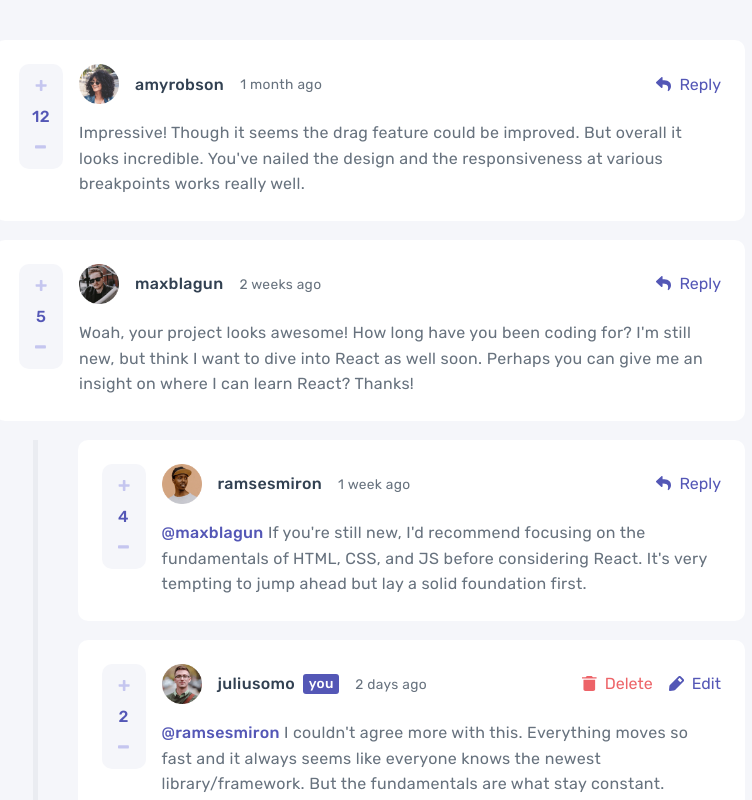
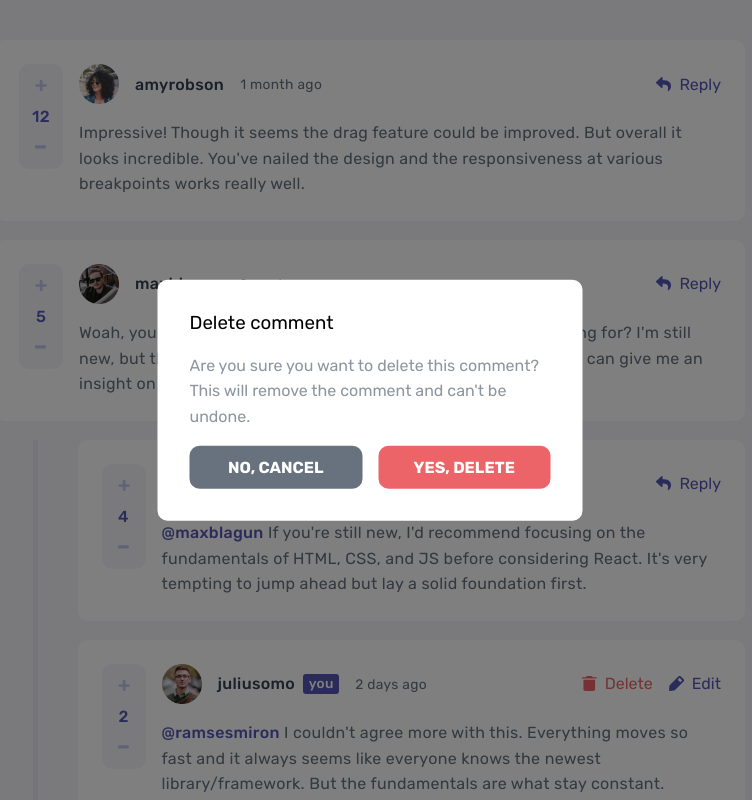
Before and after one commit to adriansseur/interactive-comments-section, a Next.js app: page / in a window 1280 px wide. Both pictures are taken after a click on the button "Delete". Shown: the top 800 px of the page, without its empty margins (270-1022 px from the left). Built offline with nearby package versions, Linux system fonts and the light colour scheme.

Commit message:
added deleteModal & open/close functionality

```diff
--- a/components/App.js
+++ b/components/App.js
@@ -1,13 +1,20 @@
 import styles from '../styles/App.module.css'
 import CommentAdder from "../components/CommentAdder"
 import CommentsViewer from "../components/CommentsViewer"
+import DeleteModal from './DeleteModal'
+import { useState } from 'react'
 
 
 export default function App({ data, setData }) {
+
+    const [viewDeleteModal, setViewDeleteModal] = useState(false)
+    console.log(data)
+
     return (
         <div className={styles.appContainer}>
-            <CommentsViewer data={data} />
+            <CommentsViewer data={data} setViewDeleteModal={setViewDeleteModal} />
             <CommentAdder data={data} setData={setData} />
+            {viewDeleteModal && <DeleteModal setViewDeleteModal={setViewDeleteModal} />}
         </div>
     )
 }
--- a/components/Comment.js
+++ b/components/Comment.js
@@ -9,8 +9,14 @@ export default function Comment({
     username,
     replies,
     replyingTo,
-    currentUser
+    currentUser,
+    setViewDeleteModal
 }) {
+
+    function handleDeleteClick() {
+        setViewDeleteModal(true)
+    }
+
     return (
         <div className={styles.commentContainer}>
             <p className={styles.username}>
@@ -52,7 +58,7 @@ export default function Comment({
             {
                 username === currentUser ?
                     <div className={styles.manageContainer}>
-                        <button>
+                        <button onClick={handleDeleteClick}>
                             <div className={styles.deleteContainer}>
                                 <Image
                                     src="/assets/icons/icon-delete.svg"
--- a/components/CommentsViewer.js
+++ b/components/CommentsViewer.js
@@ -1,7 +1,7 @@
 import Comment from "../components/Comment"
 import styles from "../styles/CommentsViewer.module.css"
 
-export default function CommentsViewer({data}) {
+export default function CommentsViewer({data, setViewDeleteModal}) {
 
     const commentElements = data.comments.map(comment => {
         const commentPackage =
@@ -16,6 +16,7 @@ export default function CommentsViewer({data}) {
                 username={comment.user.username}
                 replies={comment.replies}
                 currentUser={data.currentUser.username}
+                setViewDeleteModal={setViewDeleteModal}
             />]
         if (comment.replies.length !== 0) {
             const replyPackage = comment.replies.map(reply => (
@@ -30,6 +31,7 @@ export default function CommentsViewer({data}) {
                         replies={reply.replies}
                         replyingTo={reply.replyingTo}
                         currentUser={data.currentUser.username}
+                        setViewDeleteModal={setViewDeleteModal}
                     />
                 </div>
             ))
@@ -42,7 +44,6 @@ export default function CommentsViewer({data}) {
         }
         return commentPackage
     })
-    console.log(commentElements)
 
     return (
         <div className="comments-view-container">
--- /dev/null
+++ b/components/DeleteModal.js
@@ -0,0 +1,21 @@
+import styles from '../styles/DeleteModal.module.css'
+
+export default function DeleteModal({setViewDeleteModal}) {
+
+    function handleCancelClick() {
+        setViewDeleteModal(false)
+    }
+
+    return (
+        <div className={styles.modalWrapper}>
+            <div className={styles.deleteModalContainer}>
+                <h3 className={styles.title}>Delete comment</h3>
+                <p className={styles.content}>Are you sure you want to delete this comment? This will remove the comment and can't be undone.</p>
+                <div className={styles.btnContainer}>
+                    <button onClick={handleCancelClick} className={styles.cancel}>NO, CANCEL</button>
+                    <button className={styles.delete}>YES, DELETE</button>
+                </div>
+            </div>
+        </div>
+    )
+}
--- /dev/null
+++ b/styles/DeleteModal.module.css
@@ -0,0 +1,63 @@
+.modalWrapper{
+    width: 100vw;
+    height: 100vh;
+    background: rgba(0, 0, 0, 0.5);
+    position: fixed;
+    top: 0;
+    left: 0;
+}
+
+.deleteModalContainer {
+    background: white;
+    border-radius: 10px;
+    padding: 2rem;
+    max-width: calc(100vw - 3rem);
+    position: fixed;
+    top: 50%;
+    margin-left: 1.5rem;
+    transform: translateY(-50%);
+}
+
+.deleteModalContainer button {
+    width: 100%;
+    border: none;
+    border-radius: 10px;
+    padding: 0.75rem 1.5rem;
+    font-size: 100%;
+    color: white;
+    font-weight: var(--bold);
+}
+
+.title {
+    margin-top: 0;
+    font-weight: var(--light);
+}
+
+.content {
+    color: var(--grayish-blue);
+    opacity: 0.75;
+    line-height: 1.6rem;
+}
+
+.btnContainer {
+    display: flex;
+    gap: 1rem;
+}
+
+.cancel {
+    background: var(--grayish-blue);
+}
+
+.delete {
+    background: var(--soft-red);
+}
+
+@media (min-width: 473px) {
+    .deleteModalContainer {
+        max-width: auto;
+        width: 425px;
+        left: 50%;
+        transform: translate(-50%, -50%);
+        margin: 0 auto;
+    }
+}
```
